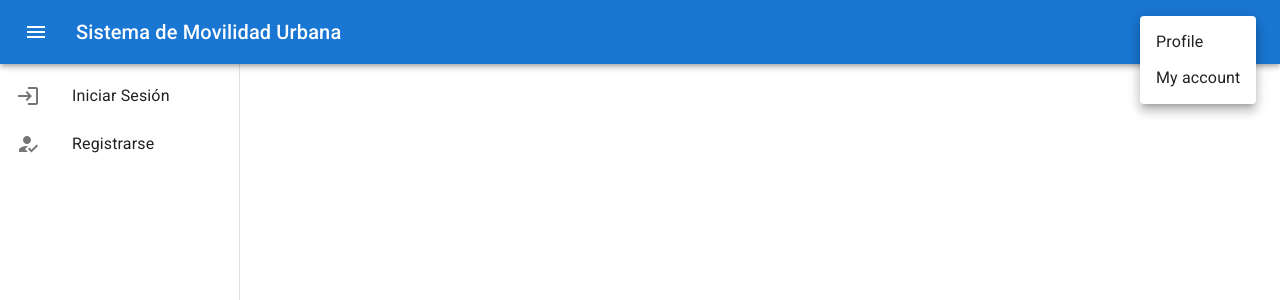
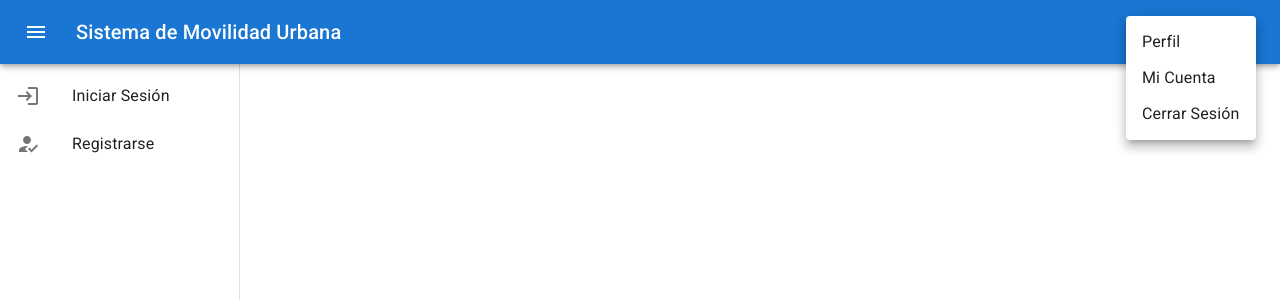
Before and after one commit to daniel-lujan/smu-security, a Next.js app: page / in a window 1280 px wide. Both pictures are taken after a click on the button 1226 px from the left and 32 px from the top of the page. Shown: the top 300 px of the page. Built offline with nearby package versions, Linux system fonts and the light colour scheme.

Commit message:
refactor: :sparkles: Update account menu options

```diff
--- a/components/navbar.jsx
+++ b/components/navbar.jsx
@@ -78,8 +78,9 @@ export default function Navbar() {
               open={Boolean(anchorEl)}
               onClose={handleClose}
             >
-              <MenuItem onClick={handleClose}>Profile</MenuItem>
-              <MenuItem onClick={handleClose}>My account</MenuItem>
+              <MenuItem onClick={handleClose}>Perfil</MenuItem>
+              <MenuItem onClick={handleClose}>Mi Cuenta</MenuItem>
+              <MenuItem onClick={handleClose}>Cerrar Sesión</MenuItem>
             </Menu>
           </div>
         )}
```
